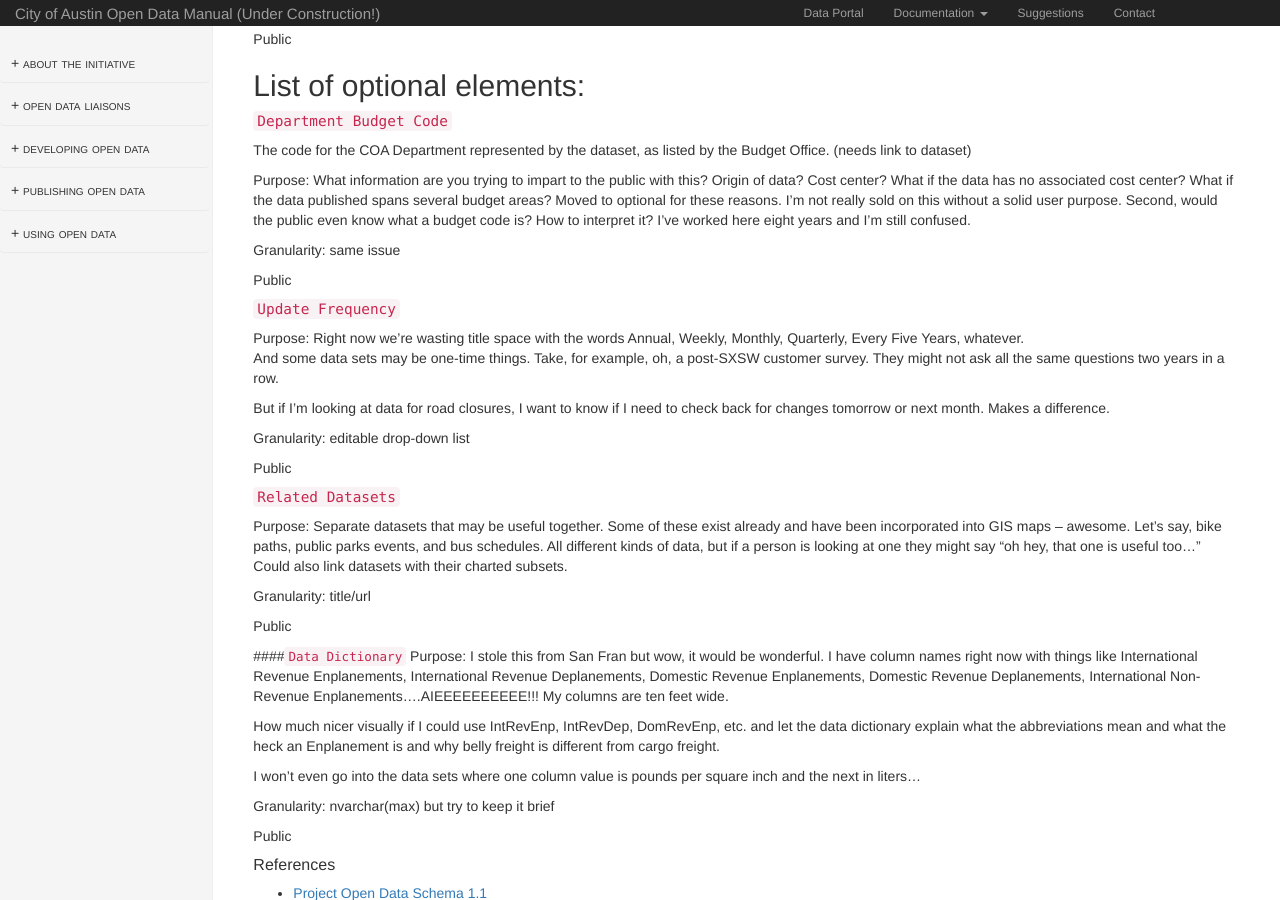
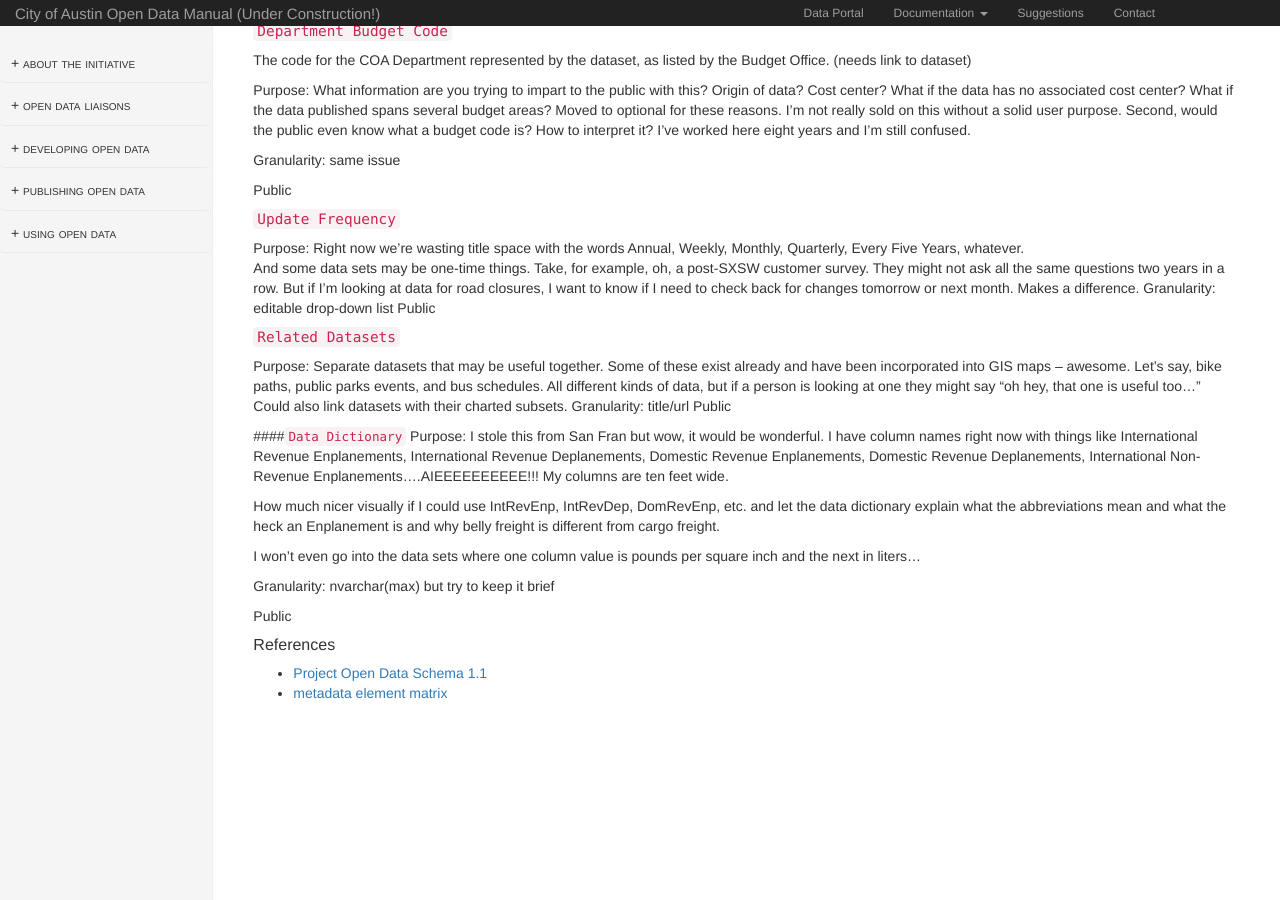
Before and after one commit to cityofaustin/open-data-manual, a Jekyll site: the page built from metadata.md, in a window 1280 px wide and 900 px high, scrolled down 2133 px. Built offline with Jekyll 4.4.1, drawn with Linux system fonts in a browser that asks for light colours; nearby versions of some CDN libraries; after the commit the page ends 2866 px from its top, so only the background shows below that; part of the change alters nothing that is shown; some of the changed text lies outside the part shown.

```diff
--- a/metadata.md
+++ b/metadata.md
@@ -47,15 +47,12 @@ Any time a public dataset is shared internally or publically, it is beneficial t
 
 Holly - to make sure we are thinking these through, I am adding three comment areas to each element:  Purpose (why include this component of metadata?), granularity (scale of element or field), audience (public or private).  We don't know if there will be private metadata available so all marked private must be optional.
 
-Oh and sorry about the double returns.  It's ignoring single returns.
 
 #### `Title`
 Human-readable name of the asset. Should be in plain English and include sufficient detail to facilitate search and discovery.
-Purpose:  To facilitate initial search and discovery.  Truncate description after "plain English".  Sufficient detail is implicit.
-
-Granularity:  Character limit? 100?
-
-Public
+**Purpose:**  To facilitate initial search and discovery.  Truncate description after "plain English".  Sufficient detail is implicit.
+**Granularity:**  Character limit? 100?
+**Public**
 
 #### `Description`
 Human-readable description (e.g., an abstract) with sufficient detail to enable a user to quickly understand whether the asset is of interest.
@@ -133,18 +130,13 @@ Public
 #### `Update Frequency`
 Purpose: Right now we're wasting title space with the words Annual, Weekly, Monthly, Quarterly, Every Five Years, whatever.
 And some data sets may be one-time things.  Take, for example, oh, a post-SXSW customer survey.  They might not ask all the same questions two years in a row.
-
 But if I'm looking at data for road closures, I  want to know if I need to check back for changes tomorrow or next month. Makes a difference.
-
 Granularity:  editable drop-down list
-
 Public
 
 #### `Related Datasets`
 Purpose:  Separate datasets that may be useful together.  Some of these exist already and have been incorporated into GIS maps -- awesome.  Let's say, bike paths, public parks events, and bus schedules.  All different kinds of data, but if a person is looking at one they might say "oh hey, that one is useful too..."  Could also link datasets with their charted subsets.
-
 Granularity:  title/url
-
 Public
 
 ####`Data Dictionary`
```
